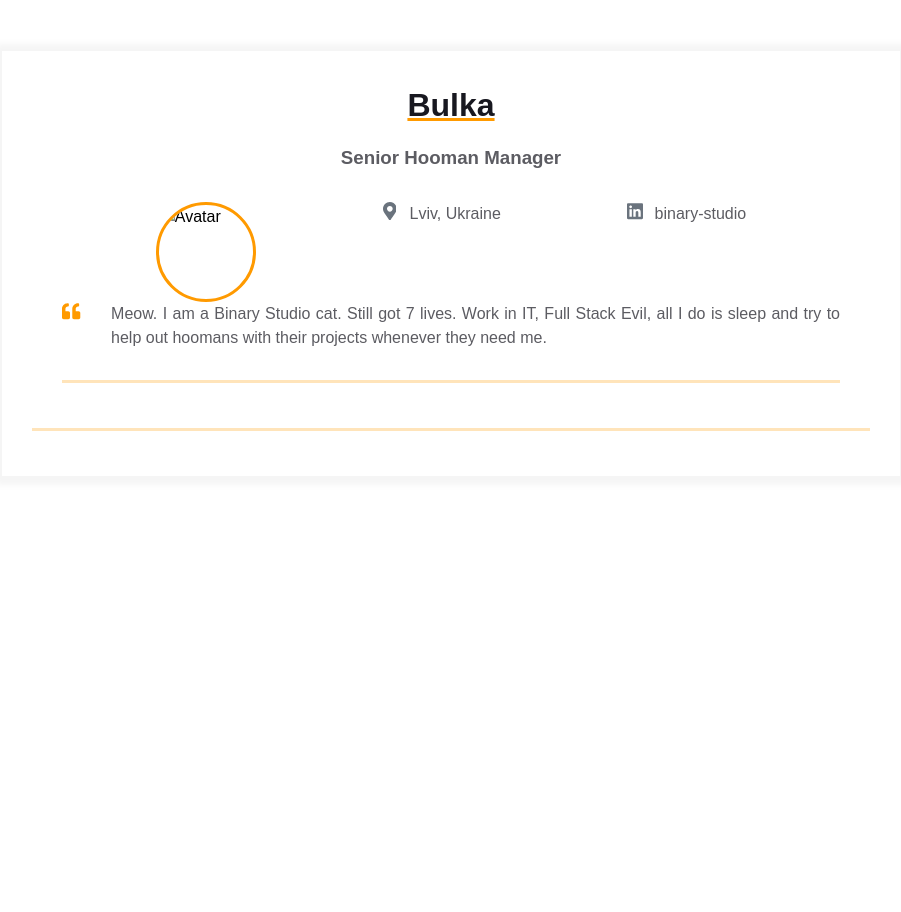
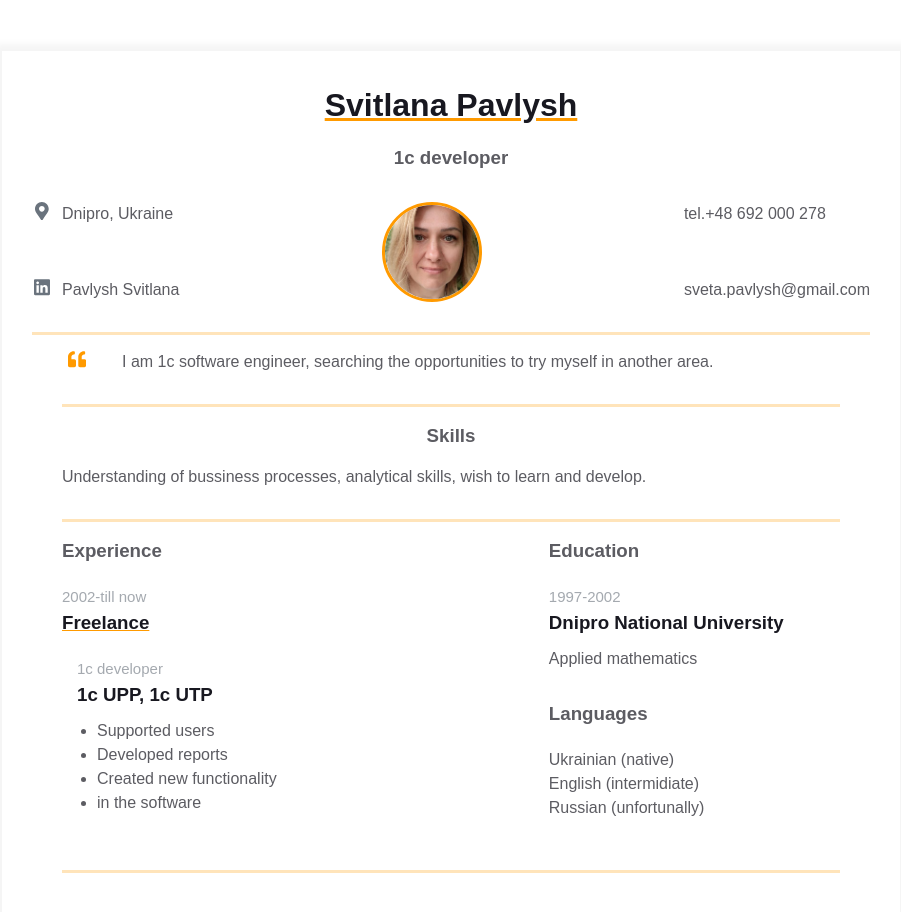
Before and after one commit to Pavlysh/homepage, a plain HTML site: page index.html in a window 1280 px wide. Shown: the whole page, without its empty margins (189-1090 px from the left). Before the commit the page ends 800 px from the top, so only its background shows below. Drawn offline with Linux system fonts and the light colour scheme.

Commit message:
editing resume

```diff
--- a/index.html
+++ b/index.html
@@ -11,19 +11,11 @@
       <div class="resume">
         <div class="container">
           <div class="resume__block">
-            <h1 class="contact-info__header">Bulka</h1>
-            <h3 class="contact-info__sub-header">Senior Hooman Manager</h3>
+            <h1 class="contact-info__header">Svitlana Pavlysh</h1>
+            <h3 class="contact-info__sub-header">1c developer</h3>
 
             <div class="contact_info_container fh">
-              <div class="contact-info__block"></div>
-
-              <div class="contact-info__block contact-info__block--center">
-                <img
-                  class="contact-info__avatar"
-                  src="assets/avatar.png"
-                  alt="Avatar"
-                />
-              </div>
+              <div class="contact-info__block">
                 <a href="" rel="author" class="contact-info__item">
                   <div class="contact-info__item-icon-wrapper">
                     <svg
@@ -36,10 +28,10 @@
                       ></path>
                     </svg>
                   </div>
-                <span>Lviv, Ukraine</span>
+                  <span>Dnipro, Ukraine</span>
                 </a>
                 <a
-                href="https://ua.linkedin.com/company/binary-studio_241166"
+                  href="https://www.linkedin.com/in/svetlana-pavlysh-989108204/"
                   rel="author"
                   class="contact-info__item"
                 >
@@ -54,9 +46,21 @@
                       ></path>
                     </svg>
                   </div>
-                <span>binary-studio</span>
+                  <span class="contact-info__item"> Pavlysh Svitlana</span>
                 </a>
-              <div class="contact-info__block"></div>
+              </div>
+              <div class="contact-info__block contact-info__block--center">
+                <img
+                  class="contact-info__avatar"
+                  src="assets/avatar.png"
+                  alt="Avatar"
+                />
+              </div>
+              <div class="contact-info__block">
+                <p class="contact-info__item">tel.+48 692 000 278</p>
+                <p class="contact-info__item">sveta.pavlysh@gmail.com</p>
+              </div>
+            </div>
           </div>
 
           <div class="container">
@@ -74,10 +78,89 @@
                   </svg>
                 </div>
                 <p class="intro_text">
-                    Meow. I am a Binary Studio cat. Still got 7 lives. Work in
-                    IT, Full Stack Evil, all I do is sleep and try to help out
-                    hoomans with their projects whenever they need me.
+                  I am 1c software engineer, searching the opportunities to try
+                  myself in another area.
                 </p>
+              </div>
+            </div>
+          </div>
+
+          <div class="container">
+            <div class="resume__block">
+              <div class="skills">
+                <h3 class="skills__header">Skills</h3>
+                <p class="skills__text">
+                  Understanding of bussiness processes, analytical skills, wish
+                  to learn and develop.
+                </p>
+              </div>
+            </div>
+          </div>
+
+          <div class="container">
+            <div class="resume__block">
+              <div class="main-info fh">
+                <div class="experiences">
+                  <h3 class="experiences__header">Experience</h3>
+                  <div class="experiences__company">
+                    <div class="experiences__company-header">
+                      <span class="experiences__company-header-durability"
+                        >2002-till now</span
+                      >
+                      <h3 class="experiences__company-header-name">
+                        Freelance
+                      </h3>
+                    </div>
+
+                    <div class="experiences__company-project">
+                      <span class="experiences__company-project-role"
+                        >1c developer</span
+                      >
+                      <h3 class="experiences__company-project-name">
+                        1c UPP, 1c UTP
+                      </h3>
+                      <ul class="experiences__company-project-responsibilities">
+                        <li>Supported users</li>
+                        <li>Developed reports</li>
+                        <li>Created new functionality</li>
+                        <li>in the software</li>
+                      </ul>
+                    </div>
+                  </div>
+                </div>
+
+                <div class="additional-info fv">
+                  <div class="additional-info__education">
+                    <h3 class="additional-info__education-header">Education</h3>
+                    <div class="additional-info__education-university">
+                      <span
+                        class="additional-info__education-university-durability"
+                        >1997-2002</span
+                      >
+                      <h3
+                        class="additional-info__education-university-speciality"
+                      >
+                        Dnipro National University
+                      </h3>
+                      <p class="additional-info__education-university-name">
+                        Applied mathematics
+                      </p>
+                    </div>
+                  </div>
+
+                  <div class="additional-info__languages">
+                    <h3 class="additional-info__languages-header">Languages</h3>
+
+                    <p class="additional-info__languages-item">
+                      Ukrainian (native)
+                    </p>
+                    <p class="additional-info__languages-item">
+                      English (intermidiate)
+                    </p>
+                    <p class="additional-info__languages-item">
+                      Russian (unfortunally)
+                    </p>
+                  </div>
                 </div>
               </div>
             </div>
```
Also changed, not shown: assets/avatar.png (added). Lines whose indentation alone changed are shown as unchanged.
